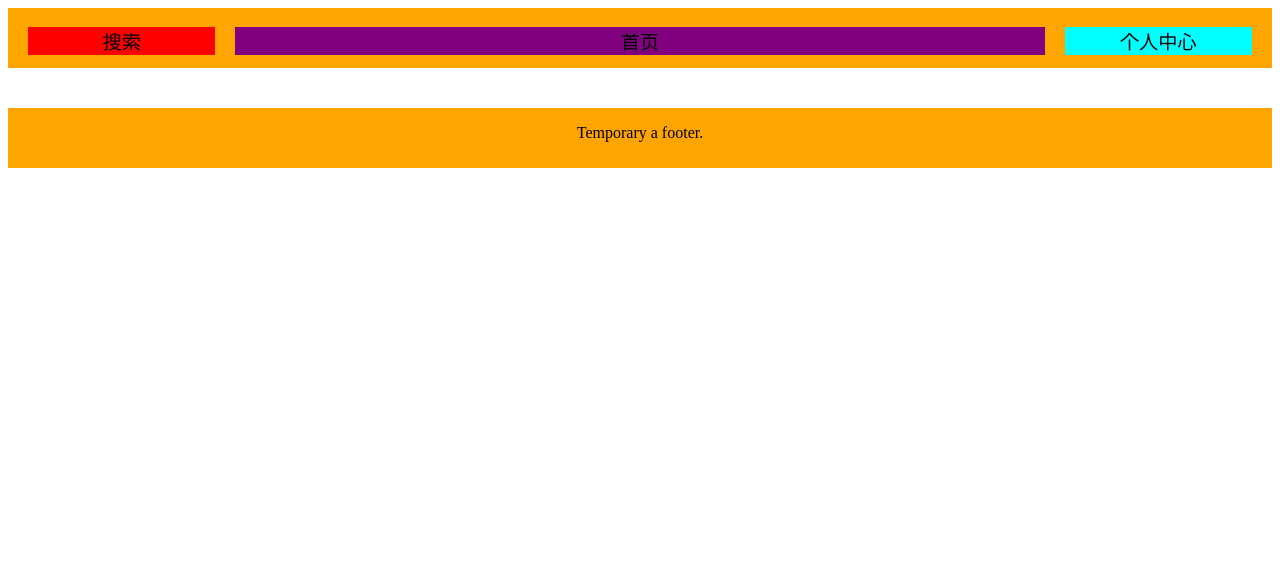
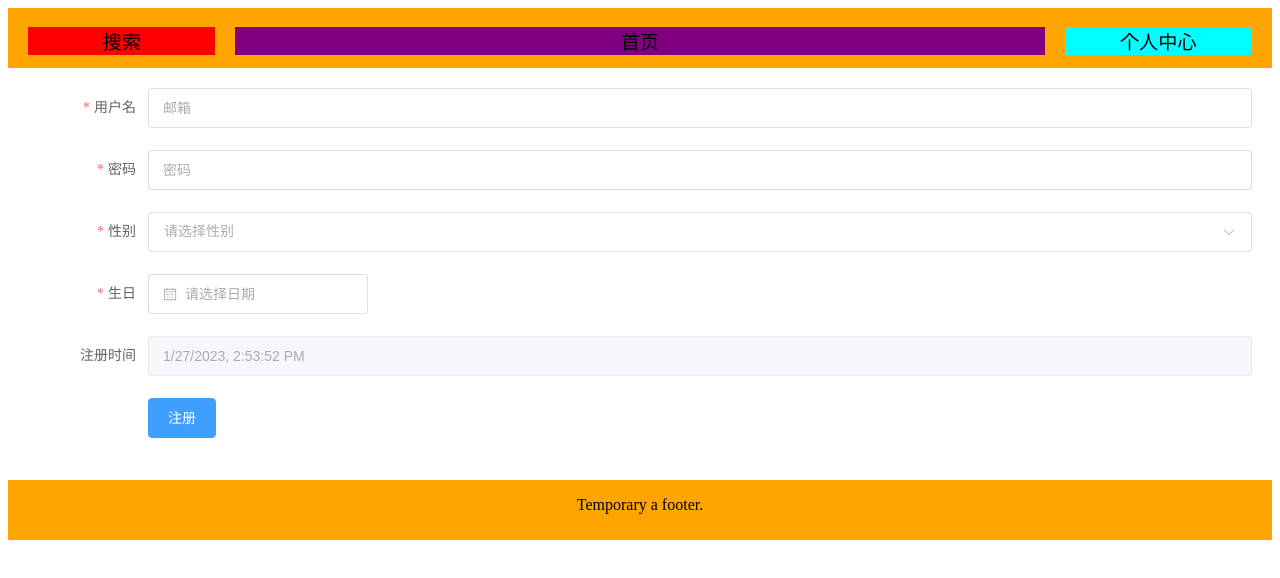
Before and after one commit to TinySnow/StackOverflowImitatedGraduationDesign, a Vue app in the folder frontend/: page /register in a window 1280 px wide. Shown: the top 578 px of the page. Built offline with nearby package versions, Linux system fonts and the light colour scheme.

Commit message:
Added axios, finished login and register page but lack of process logic

```diff
--- a/frontend/index.html
+++ b/frontend/index.html
@@ -2,9 +2,8 @@
 <html lang="en">
   <head>
     <meta charset="UTF-8">
-    <link rel="icon" href="/favicon.ico">
     <meta name="viewport" content="width=device-width, initial-scale=1.0">
-    <title>Vite App</title>
+    <title>问题集成平台</title>
   </head>
   <body>
     <div id="app"></div>
--- a/frontend/package.json
+++ b/frontend/package.json
@@ -10,6 +10,7 @@
     "type-check": "vue-tsc --noEmit"
   },
   "dependencies": {
+    "axios": "^1.3.2",
     "element-plus": "^2.2.28",
     "pinia": "^2.0.28",
     "vue": "^3.2.45",
--- a/frontend/src/components/header-part/custom-header.vue
+++ b/frontend/src/components/header-part/custom-header.vue
@@ -27,7 +27,7 @@ export default {
             this.$router.push('/space')
         },
         toHome(){
-            this.$router.push('/home')
+            this.$router.push('/login')
         }
     }
 }
--- a/frontend/src/router/index.ts
+++ b/frontend/src/router/index.ts
@@ -13,6 +13,16 @@ const router = createRouter({
       path: '/home',
       name: 'home',
       component: () => import('@/views/home.vue')
+    },
+    {
+      path: '/login',
+      name: 'login',
+      component: () => import('@/views/login.vue')
+    },
+    {
+      path: '/register',
+      name: 'register',
+      component: () => import('@/views/register.vue')
     }
   ]
 })
--- /dev/null
+++ b/frontend/src/utils/baseurl.ts
@@ -0,0 +1,9 @@
+import axios from 'axios'
+
+
+const api = axios.create({
+    baseURL: 'http://127.0.0.1:38643'
+})
+
+
+export default api
--- /dev/null
+++ b/frontend/src/views/login.vue
@@ -0,0 +1,70 @@
+<template>
+    <el-form ref="ruleFormRef" :model="ruleForm" :rules="rules" label-width="120px" class="demo-ruleForm" size="large"
+        status-icon>
+        <el-form-item label="用户名" prop="username">
+            <el-input v-model="ruleForm.username" placeholder="邮箱" />
+        </el-form-item>
+        <el-form-item label="密码" prop="password">
+            <el-input v-model="ruleForm.password" type="password" placeholder="密码" />
+        </el-form-item>
+        <el-form-item>
+            <el-button type="primary" @click="login(ruleFormRef)">登录</el-button>
+            <el-button @click="jumpToRegister(ruleFormRef)">注册</el-button>
+        </el-form-item>
+    </el-form>
+</template>
+
+
+<script lang="ts" setup>
+
+import { reactive, ref } from 'vue'
+import type { FormInstance, FormRules } from 'element-plus'
+import { useRouter } from 'vue-router'
+import api from '@/utils/baseurl';
+
+const router = useRouter()
+
+const ruleFormRef = ref<FormInstance>()
+const ruleForm = reactive({
+    username: '',
+    password: ''
+})
+
+const rules = reactive<FormRules>({
+    username: [
+        { required: true, message: '请输入用户名或邮箱', trigger: 'blur' }
+    ],
+    password: [
+        {
+            required: true,
+            message: '请输入密码',
+            trigger: 'change',
+        },
+    ]
+})
+
+const login = async (formEl: FormInstance | undefined) => {
+    if (!formEl) return
+    await formEl.validate((valid, fields) => {
+        if (valid) {
+            api.get('userses').then(function (res) {
+                console.log(res);
+            })
+            console.log('submit!')
+        } else {
+            console.log('error submit!', fields)
+        }
+    })
+}
+
+const jumpToRegister = (formEl: FormInstance | undefined) => {
+    if (!formEl) return
+    router.push('/register')
+}
+
+</script>
+
+
+<style scoped>
+
+</style>
--- /dev/null
+++ b/frontend/src/views/register.vue
@@ -0,0 +1,85 @@
+<template>
+    <el-form ref="ruleFormRef" :model="ruleForm" :rules="rules" label-width="120px" class="demo-ruleForm" size="large"
+        status-icon>
+        <el-form-item label="用户名" prop="username">
+            <el-input v-model="ruleForm.username" placeholder="邮箱" />
+        </el-form-item>
+        <el-form-item label="密码" prop="password">
+            <el-input v-model="ruleForm.password" type="password" placeholder="密码" />
+        </el-form-item>
+        <el-form-item label="性别" prop="gender">
+            <el-select v-model="ruleForm.gender" placeholder="请选择性别">
+                <el-option label="男" value=0 />
+                <el-option label="女" value=1 />
+            </el-select>
+        </el-form-item>
+        <el-form-item label="生日" prop="birthday">
+          <el-date-picker
+            v-model="ruleForm.birthday"
+            type="date"
+            placeholder="请选择日期"
+          />
+        </el-form-item>
+        <el-form-item label="注册时间">
+            <el-input v-model="ruleForm.registerTime" disabled />
+        </el-form-item>
+        <el-form-item>
+            <el-button type="primary" @click="register(ruleFormRef)">注册</el-button>
+        </el-form-item>
+    </el-form>
+</template>
+
+
+<script lang="ts" setup>
+
+import { reactive, ref } from 'vue'
+import type { FormInstance, FormRules } from 'element-plus'
+import { useRouter } from 'vue-router';
+
+const router = useRouter()
+
+const ruleFormRef = ref<FormInstance>()
+const ruleForm = reactive({
+    username: '',
+    password: '',
+    birthday: '',
+    gender: '',
+    registerTime: new Date().toLocaleString(),
+})
+
+
+
+const rules = reactive<FormRules>({
+    username: [
+        { required: true, message: '请输入用户名或邮箱', trigger: 'blur' }
+    ],
+    password: [
+        { required: true, message: '请输入密码', trigger: 'change' }
+    ],
+    gender: [
+        { required: true, message: '请选择性别', trigger: 'change' }
+    ],
+    birthday: [
+        { required: true, message: '请选择生日', trigger: 'change' }
+    ],
+})
+
+const register = async (formEl: FormInstance | undefined) => {
+    if (!formEl) return
+    await formEl.validate((valid, fields) => {
+        if (valid) {
+            // 推送至后端
+
+            // 注册成功后跳转至登录
+            router.push('/login')
+        } else {
+            console.log('error submit!', fields)
+        }
+    })
+}
+</script>
+
+
+<style scoped>
+
+</style>
```
Also changed, not shown: frontend/src/template/new.vue (+1 -13 lines), 2 other files (tests, documents, lock files or other folders).
